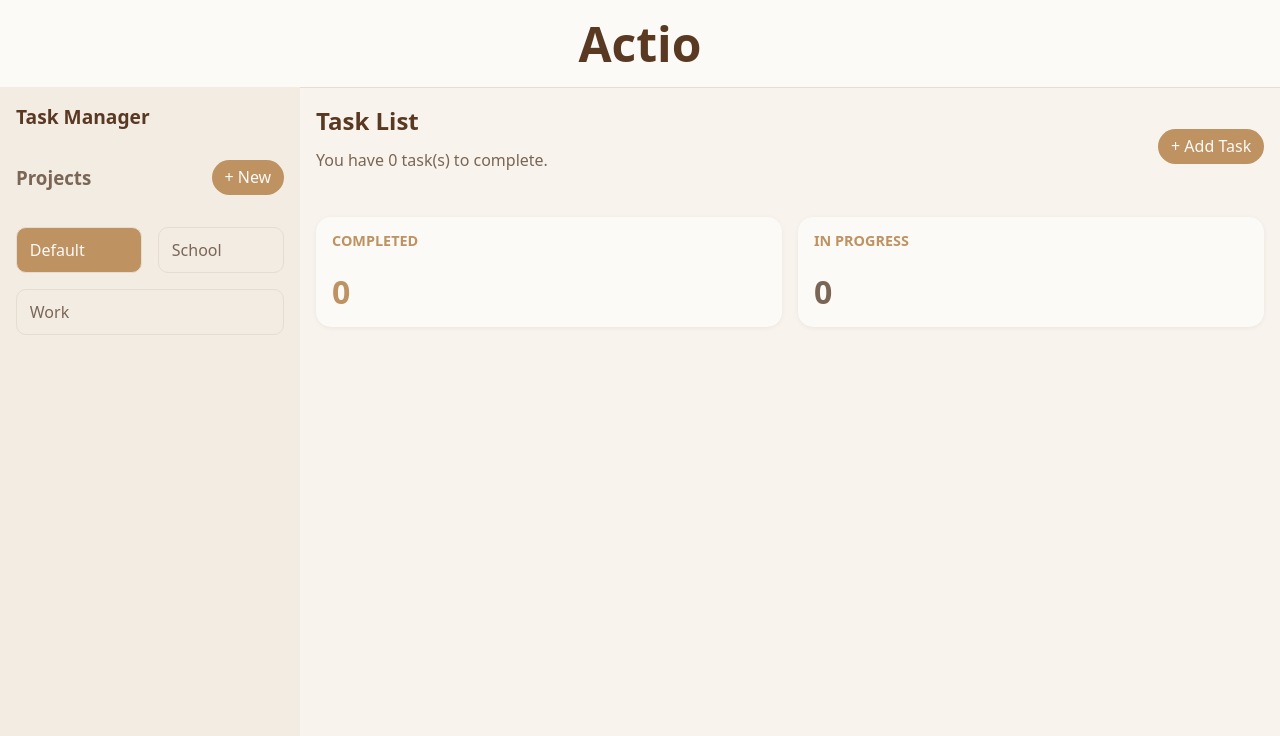
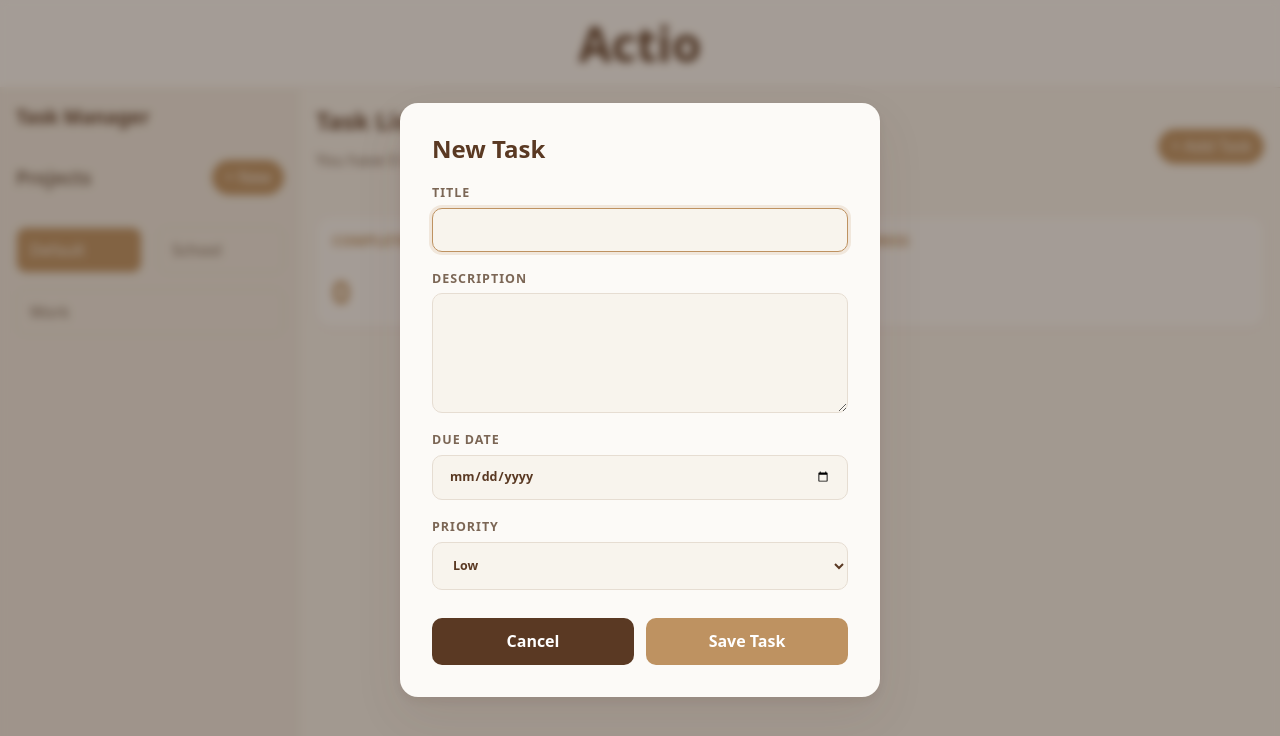
Before and after one commit to dyegocouto/actio, a website built with Vite: page index.html in a window 1280 px wide. Both pictures are taken after a click on the button "+ Add Task". Built offline with nearby package versions, Linux system fonts and the light colour scheme.

Commit message:
feat: create shell of a task creation modal
The styling and structure are done, but it doesn't actually create a
new task yet.

```diff
--- a/index.html
+++ b/index.html
@@ -31,7 +31,47 @@
                 <h2>Task List</h2>
                 <p>You have 0 task(s) to complete.</p>
               </div>
-              <button class="button add-task">+ Add Task</button>
+              <button class="button add-task" data-action="open-task-modal">
+                + Add Task
+              </button>
+              <dialog class="task-modal">
+                <h2 class="modal-title">New Task</h2>
+                <form action="#" class="task-form">
+                  <label for="task-title"
+                    >Title
+                    <input id="task-title" type="text" />
+                  </label>
+                  <label for="task-description"
+                    >Description
+                    <textarea
+                      name="task-description"
+                      id="task-description"
+                      rows="4"
+                      maxlength="80"
+                    ></textarea>
+                  </label>
+                  <label for="due-date"
+                    >Due date
+                    <input type="date" name="due-date" id="due-date" />
+                  </label>
+                  <label for="priority"
+                    >Priority
+                    <select name="priority" id="priority">
+                      <option value="low">Low</option>
+                      <option value="medium">Medium</option>
+                      <option value="high">High</option>
+                    </select>
+                  </label>
+                  <div class="task-actions">
+                    <button class="cancel-task" data-action="cancel-task">
+                      Cancel
+                    </button>
+                    <button class="save-task" data-action="save-task">
+                      Save Task
+                    </button>
+                  </div>
+                </form>
+              </dialog>
             </div>
             <div class="content-dashboard">
               <div class="status">
--- a/src/css/main.css
+++ b/src/css/main.css
@@ -3,3 +3,4 @@
 @import "./header.css";
 @import "./sidebar.css";
 @import "./content.css";
+@import "./task-modal.css";
--- /dev/null
+++ b/src/css/task-modal.css
@@ -0,0 +1,130 @@
+.task-modal {
+  width: min(90vw, 30rem);
+  padding: 2rem;
+  border: none;
+  border-radius: 1.125rem;
+
+  background: var(--surface);
+  color: var(--heading);
+
+  box-shadow:
+    0 20px 50px var(--shadow),
+    0 4px 12px var(--shadow);
+
+  overflow: hidden;
+}
+
+.task-modal::backdrop {
+  background: rgba(58, 44, 32, 0.45);
+  backdrop-filter: blur(4px);
+}
+
+.modal-title {
+  margin-bottom: 1.5rem;
+
+  color: var(--heading);
+
+  font-size: 1.5rem;
+  font-weight: 700;
+}
+
+.task-form {
+  display: flex;
+  flex-direction: column;
+  gap: 1.25rem;
+}
+
+.task-form label {
+  display: flex;
+  flex-direction: column;
+  gap: 0.45rem;
+
+  font-size: 0.78rem;
+  font-weight: 600;
+  letter-spacing: 0.08em;
+  text-transform: uppercase;
+
+  color: var(--text);
+}
+
+.task-form input,
+.task-form textarea,
+.task-form select {
+  width: 100%;
+
+  padding: 0.85rem 1rem;
+
+  font: inherit;
+
+  color: var(--heading);
+
+  background: var(--bg);
+
+  border: 0.0625rem solid var(--border);
+  border-radius: 0.625rem;
+
+  transition:
+    border-color 0.2s,
+    box-shadow 0.2s;
+}
+
+.task-form input:focus,
+.task-form textarea:focus,
+.task-form select:focus {
+  outline: none;
+
+  border-color: var(--primary);
+
+  box-shadow: 0 0 0 3px rgba(190, 146, 97, 0.18);
+}
+
+.task-form textarea {
+  resize: vertical;
+  min-height: 7.5rem;
+}
+
+.task-actions {
+  display: flex;
+  gap: 0.75rem;
+  margin-top: 0.5rem;
+}
+
+.task-actions button {
+  flex: 1;
+
+  padding: 0.9rem;
+
+  border: none;
+  border-radius: 0.625rem;
+
+  font: inherit;
+  font-weight: 600;
+
+  cursor: pointer;
+
+  transition:
+    transform 0.15s,
+    filter 0.2s;
+}
+
+.task-actions button:hover {
+  filter: brightness(0.96);
+}
+
+.task-actions button:active {
+  transform: scale(0.98);
+}
+
+.cancel-task {
+  background: var(--heading);
+  color: white;
+}
+
+.save-task {
+  background: var(--primary);
+  color: white;
+}
+
+.save-task:hover {
+  background: var(--primary-hover);
+}
--- /dev/null
+++ b/src/js/DOM.js
@@ -0,0 +1,4 @@
+export const DOM = {
+  openTaskModal: document.querySelector("[data-action='open-task-modal']"),
+  taskModal: document.querySelector(".task-modal"),
+};
--- a/src/js/main.js
+++ b/src/js/main.js
@@ -1,3 +1,4 @@
 import "modern-normalize/modern-normalize.css";
 import "../css/main.css";
 import "./sidebar.js";
+import "./task.js";
--- /dev/null
+++ b/src/js/task.js
@@ -0,0 +1,7 @@
+import { DOM } from "./DOM.js";
+
+if (DOM.openTaskModal) {
+  DOM.openTaskModal.addEventListener("click", () => {
+    DOM.taskModal?.showModal();
+  });
+}
```
